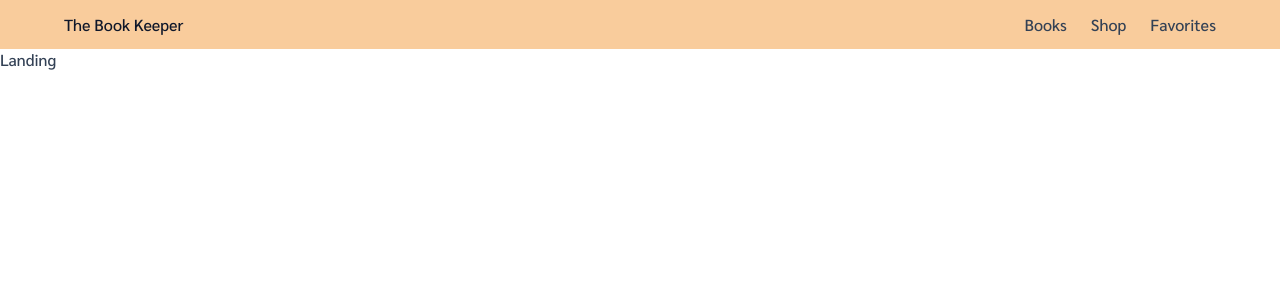
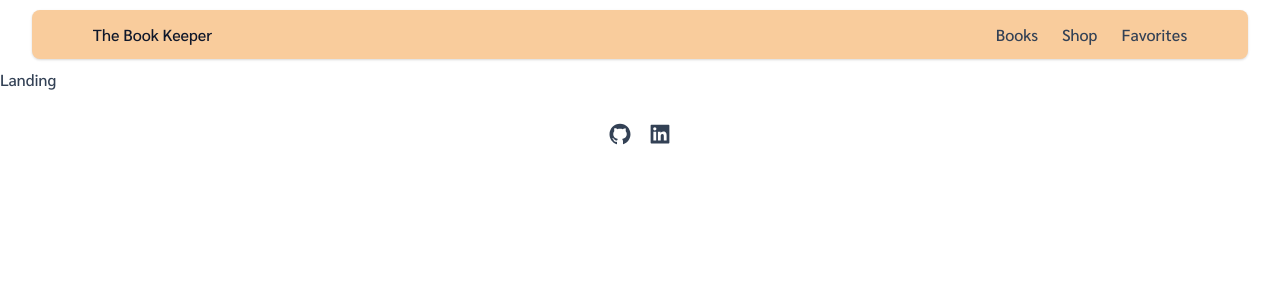
Before and after one commit to jhongarcian/book-store, a React (Vite) app in the folder react-ui/: page / in a window 1280 px wide. Shown: the top 300 px of the page. Built offline with nearby package versions, Linux system fonts and the light colour scheme.

Commit message:
add footer

```diff
--- a/react-ui/src/App.css
+++ b/react-ui/src/App.css
@@ -29,3 +29,14 @@ html {
   width: 90%;
   margin: 0 auto;
 }
+
+.icon {
+    width: 24px;
+    height: 24px;
+    cursor: pointer;
+    transition: transform .5s;
+}
+
+.icon:hover {
+    transform: scale(1.2);
+}
--- a/react-ui/src/sectioning/Footer.jsx
+++ b/react-ui/src/sectioning/Footer.jsx
@@ -1,10 +1,13 @@
 import React from "react"
+import {AiFillGithub, AiFillLinkedin} from 'react-icons/ai'
+import './css/Footer.css'
 
 export default function Footer() {
   return (
     <footer>
-      <div>
-
+      <div className="y-wrap">
+        <AiFillGithub className="icon"></AiFillGithub>
+        <AiFillLinkedin className="icon"></AiFillLinkedin>
       </div>
     </footer>
   )
--- /dev/null
+++ b/react-ui/src/sectioning/css/Footer.css
@@ -0,0 +1,11 @@
+footer {
+    width: 100%;
+}
+
+footer div {
+    display: flex;
+    align-items: center;
+    justify-content: center;
+    gap: 16px;
+    padding: 32px 0;
+}
--- a/react-ui/src/sectioning/css/Header.css
+++ b/react-ui/src/sectioning/css/Header.css
@@ -1,6 +1,9 @@
 header {
     background-color: var(--primary-color-orange-dark);
-    width: 100%;
+    width: 95%;
+    margin: 10px auto;
+    border-radius: 8px;
+    box-shadow: var(--shadow-1);
     height: auto;
 }
 
```
